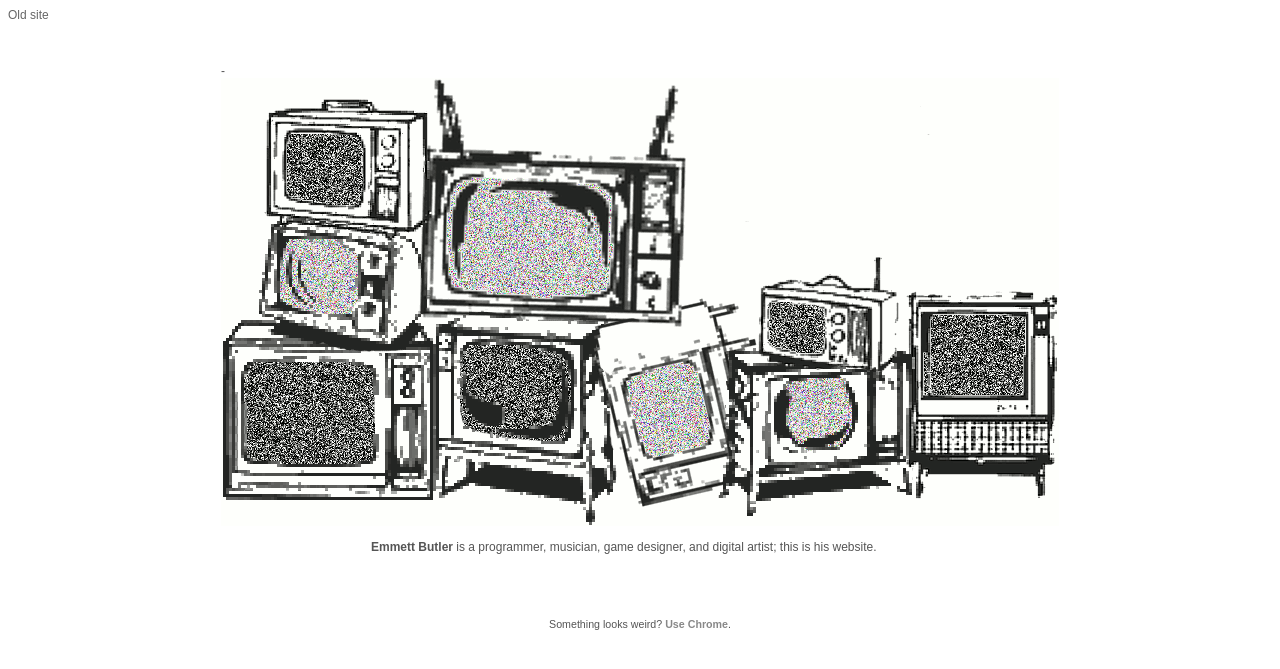
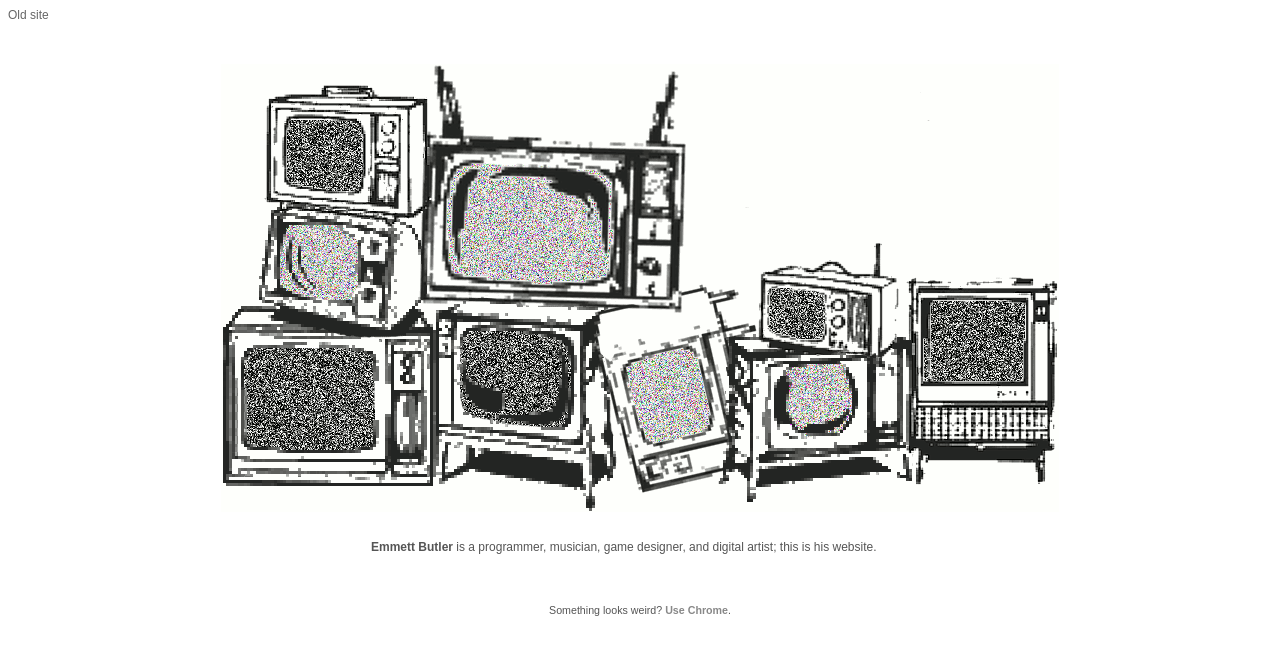
Before and after one commit to emmettbutler/emmettbutler.com, a PHP site: page / in a window 1280 px wide. Shown: the top 669 px of the page. Run offline with PHP 8.4, Linux system fonts and the light colour scheme.

Commit message:
there was a rogue dash character....dumb

```diff
--- a/index.html
+++ b/index.html
@@ -24,7 +24,7 @@
             </a>
             <div class="imgwrapper" id="tagline">
                 <strong>Emmett Butler</strong> is a programmer, musician, game designer, and digital artist; this is his website.
-            </div>-
+            </div>
             <img id="bg" src="static/img/tvs_cut_gif.gif" />
         </div>
         <div id="chrome">
--- a/style.css
+++ b/style.css
@@ -42,7 +42,7 @@ body {
     width: 70px;
     height: 64px;
     display: block;
-    top: 413;
+    top: 400;
     left: 68;
 }
 
@@ -55,7 +55,7 @@ body {
     width: 130px;
     height: 130px;
     display: block;
-    top: 282;
+    top: 269;
     left: 245;
 }
 
@@ -68,7 +68,7 @@ body {
     background: url(static/img/facebook.png) no-repeat 0 -33;
     width: 94px;
     height: 33px;
-    top: 482;
+    top: 469;
     left: 708;
 }
 
@@ -81,7 +81,7 @@ body {
     width: 70px;
     height: 70px;
     display: block;
-    top: 589;
+    top: 576;
     left: 414;
 }
 
@@ -94,7 +94,7 @@ body {
     width: 70px;
     height: 31px;
     display: block;
-    top: 371;
+    top: 358;
     left: 560;
 }
 
```
